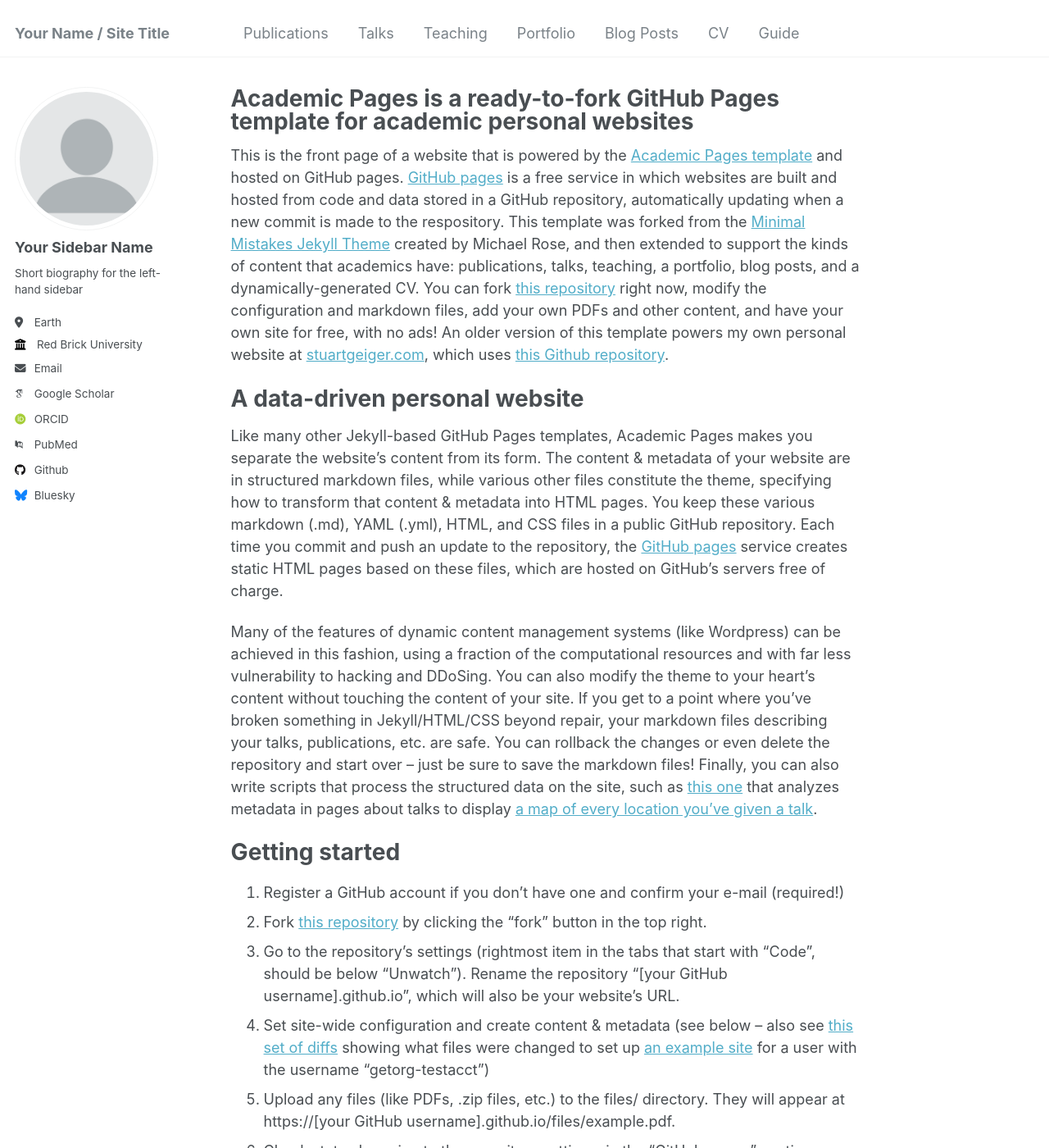
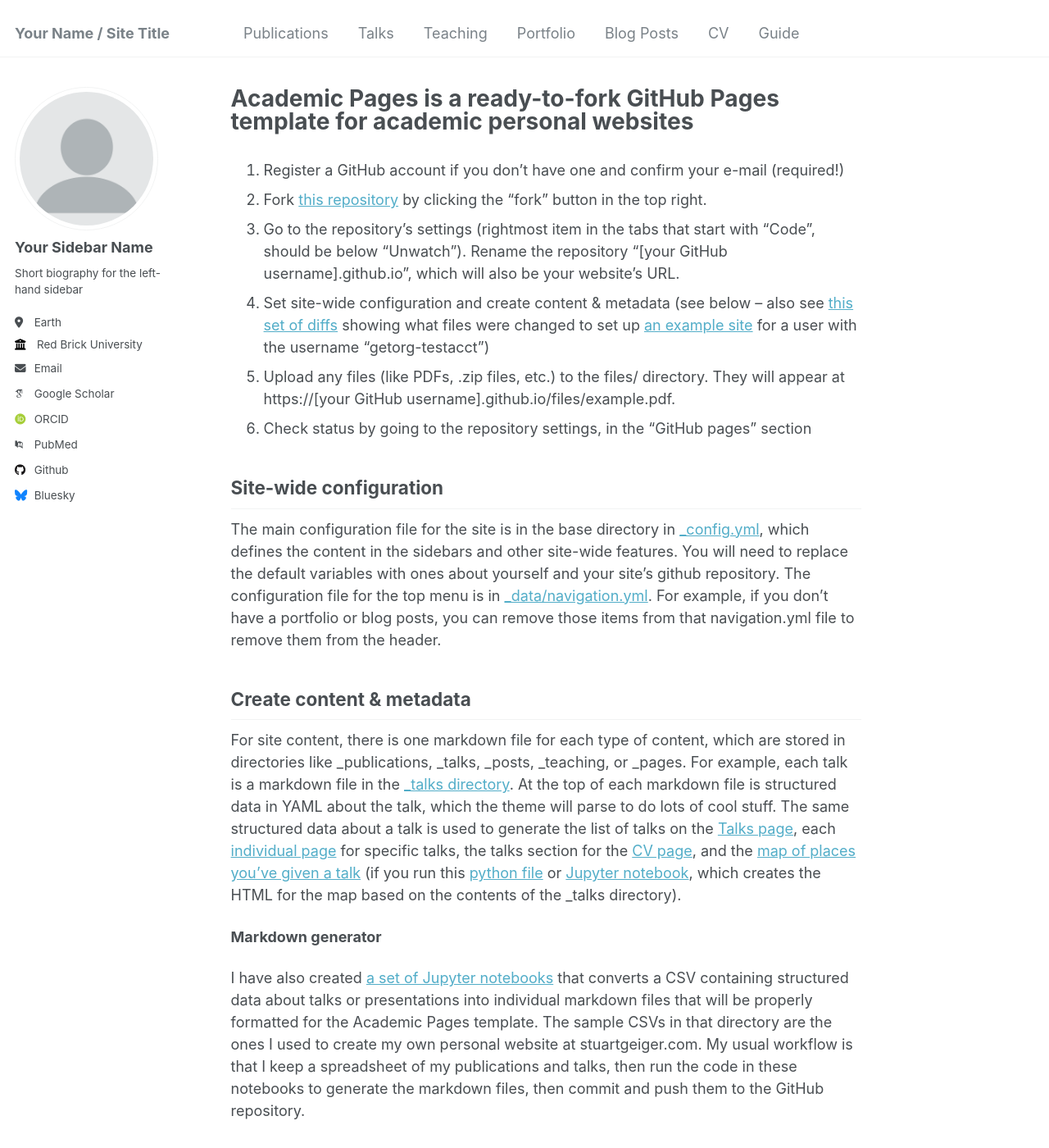
Before and after one commit to JKSheffler/JKSheffler.github.io, a Jekyll site: the page built from _pages/about.md, in a window 1280 px wide and 1400 px high. Shown: the whole window at 82% size. Built offline with Jekyll 4.4.1, drawn with Linux system fonts in a browser that asks for light colours; some web fonts are replaced.

Commit message:
Update about.md

```diff
--- a/_pages/about.md
+++ b/_pages/about.md
@@ -7,16 +7,7 @@ redirect_from:
   - /about.html
 ---
 
-This is the front page of a website that is powered by the [Academic Pages template](https://github.com/academicpages/academicpages.github.io) and hosted on GitHub pages. [GitHub pages](https://pages.github.com) is a free service in which websites are built and hosted from code and data stored in a GitHub repository, automatically updating when a new commit is made to the respository. This template was forked from the [Minimal Mistakes Jekyll Theme](https://mmistakes.github.io/minimal-mistakes/) created by Michael Rose, and then extended to support the kinds of content that academics have: publications, talks, teaching, a portfolio, blog posts, and a dynamically-generated CV. You can fork [this repository](https://github.com/academicpages/academicpages.github.io) right now, modify the configuration and markdown files, add your own PDFs and other content, and have your own site for free, with no ads! An older version of this template powers my own personal website at [stuartgeiger.com](http://stuartgeiger.com), which uses [this Github repository](https://github.com/staeiou/staeiou.github.io).
 
-A data-driven personal website
-======
-Like many other Jekyll-based GitHub Pages templates, Academic Pages makes you separate the website's content from its form. The content & metadata of your website are in structured markdown files, while various other files constitute the theme, specifying how to transform that content & metadata into HTML pages. You keep these various markdown (.md), YAML (.yml), HTML, and CSS files in a public GitHub repository. Each time you commit and push an update to the repository, the [GitHub pages](https://pages.github.com/) service creates static HTML pages based on these files, which are hosted on GitHub's servers free of charge.
-
-Many of the features of dynamic content management systems (like Wordpress) can be achieved in this fashion, using a fraction of the computational resources and with far less vulnerability to hacking and DDoSing. You can also modify the theme to your heart's content without touching the content of your site. If you get to a point where you've broken something in Jekyll/HTML/CSS beyond repair, your markdown files describing your talks, publications, etc. are safe. You can rollback the changes or even delete the repository and start over -- just be sure to save the markdown files! Finally, you can also write scripts that process the structured data on the site, such as [this one](https://github.com/academicpages/academicpages.github.io/blob/master/talkmap.ipynb) that analyzes metadata in pages about talks to display [a map of every location you've given a talk](https://academicpages.github.io/talkmap.html).
-
-Getting started
-======
 1. Register a GitHub account if you don't have one and confirm your e-mail (required!)
 1. Fork [this repository](https://github.com/academicpages/academicpages.github.io) by clicking the "fork" button in the top right.
 1. Go to the repository's settings (rightmost item in the tabs that start with "Code", should be below "Unwatch"). Rename the repository "[your GitHub username].github.io", which will also be your website's URL.
```
